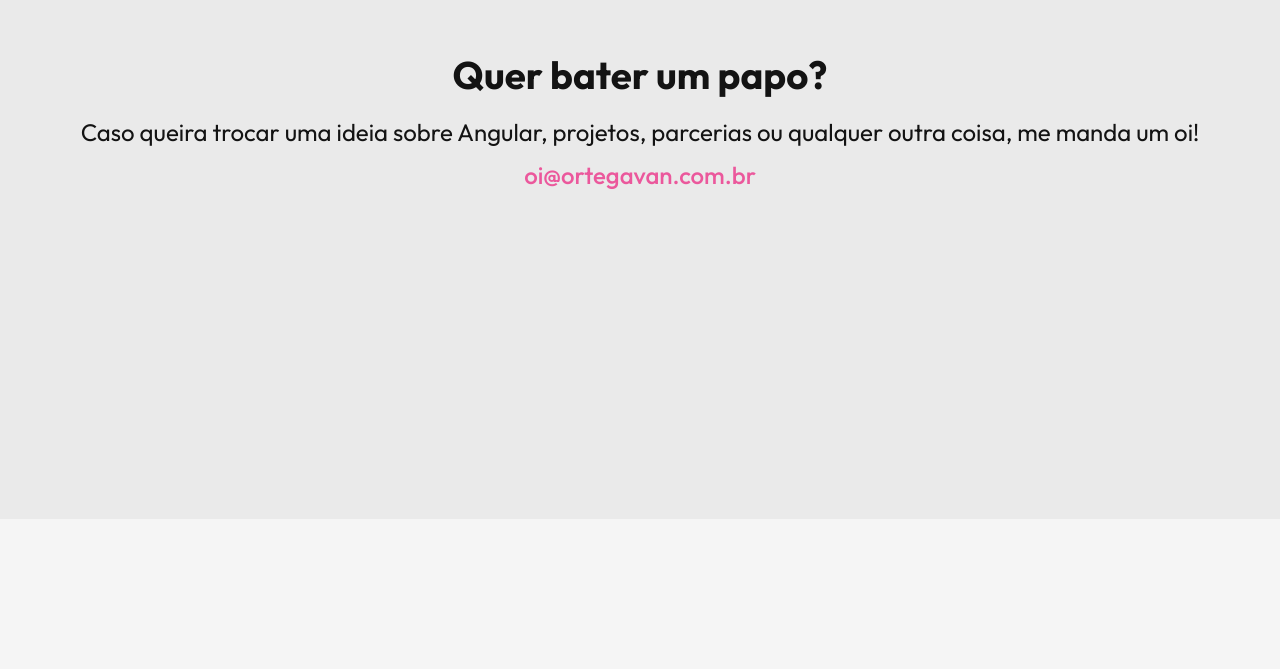
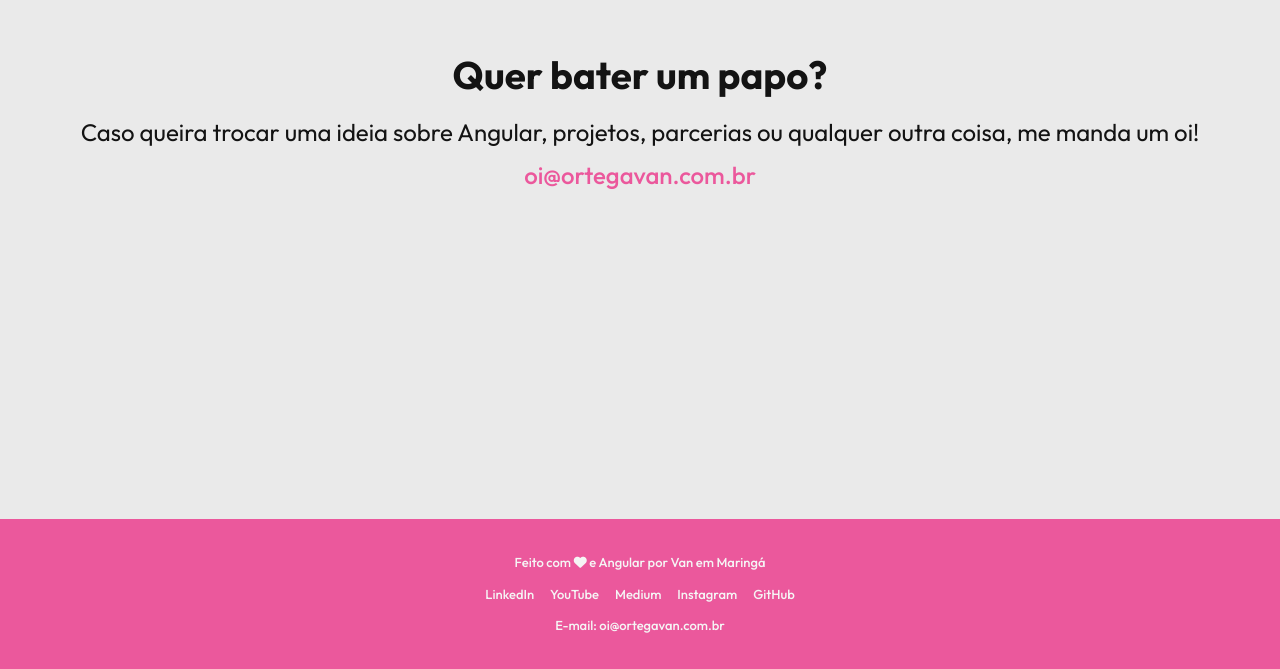
Before and after one commit to ortegavan/site, an Angular app: page /#/home in a window 1280 px wide. Shown: the part 3488-4157 px from the top of the page. Before the commit the page ends 4007 px from the top, so only its background shows below. Built offline with nearby package versions, Linux system fonts and the light colour scheme; some icons are missing.

Commit message:
feat: implementa footer

```diff
--- /dev/null
+++ b/src/app/components/footer/footer.html
@@ -0,0 +1,19 @@
+<footer>
+  <div class="container">
+    <p>Feito com <i class="fa-duotone fa-solid fa-heart"></i> e Angular por Van em Maringá</p>
+    <p class="social">
+      <a href="https://www.linkedin.com/in/ortegavan/" target="_blank" rel="noopener noreferrer"
+        >LinkedIn</a
+      >
+      <a href="https://www.youtube.com/@ortegavan" target="_blank" rel="noopener noreferrer"
+        >YouTube</a
+      >
+      <a href="https://medium.com/@ortegavan" target="_blank" rel="noopener noreferrer">Medium</a>
+      <a href="https://www.instagram.com/ortegavan/" target="_blank" rel="noopener noreferrer"
+        >Instagram</a
+      >
+      <a href="https://github.com/ortegavan" target="_blank" rel="noopener noreferrer">GitHub</a>
+    </p>
+    <p>E-mail: oi@ortegavan.com.br</p>
+  </div>
+</footer>
--- /dev/null
+++ b/src/app/components/footer/footer.scss
@@ -0,0 +1,29 @@
+footer {
+    background-color: var(--accent-color);
+    color: var(--secondary-color);
+    font-size: 13px;
+    font-weight: 500;
+
+    div {
+        padding: var(--padding);
+        display: flex;
+        flex-direction: column;
+        align-items: center;
+        justify-content: center;
+        gap: 8px;
+    }
+
+    i {
+        font-size: 13px;
+    }
+
+    a {
+        color: var(--secondary-color);
+        text-decoration: none;
+    }
+}
+
+.social {
+    display: flex;
+    gap: 16px;
+}
--- a/src/app/components/home/home.html
+++ b/src/app/components/home/home.html
@@ -5,3 +5,4 @@
 <app-courses />
 <!-- <app-newsletter /> -->
 <app-email />
+<app-footer />
--- a/src/app/components/home/home.ts
+++ b/src/app/components/home/home.ts
@@ -5,10 +5,11 @@ import { About } from '../about/about';
 import { Book } from '../book/book';
 import { Courses } from '../courses/courses';
 import { Email } from '../email/email';
+import { Footer } from '../footer/footer';
 
 @Component({
   selector: 'app-home',
-  imports: [Header, Hero, About, Book, Courses, Email],
+  imports: [Header, Hero, About, Book, Courses, Email, Footer],
   templateUrl: './home.html',
   styleUrl: './home.scss',
 })
```
Also changed, not shown: src/app/components/footer/footer.ts (added, +9 -0 lines), 1 other file (tests, documents, lock files or other folders).
